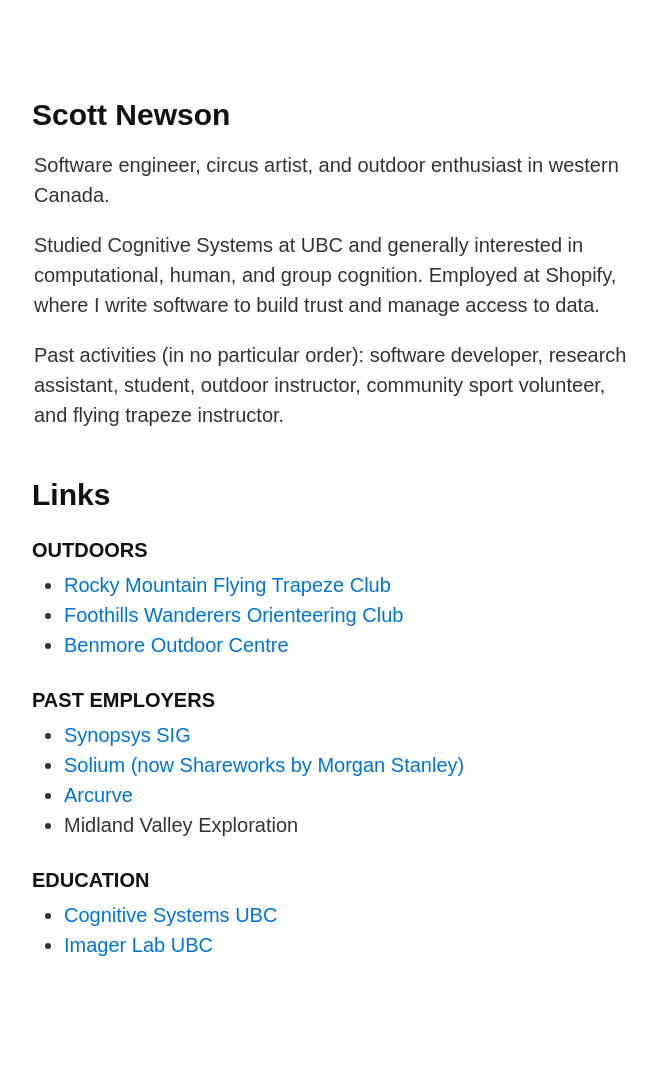
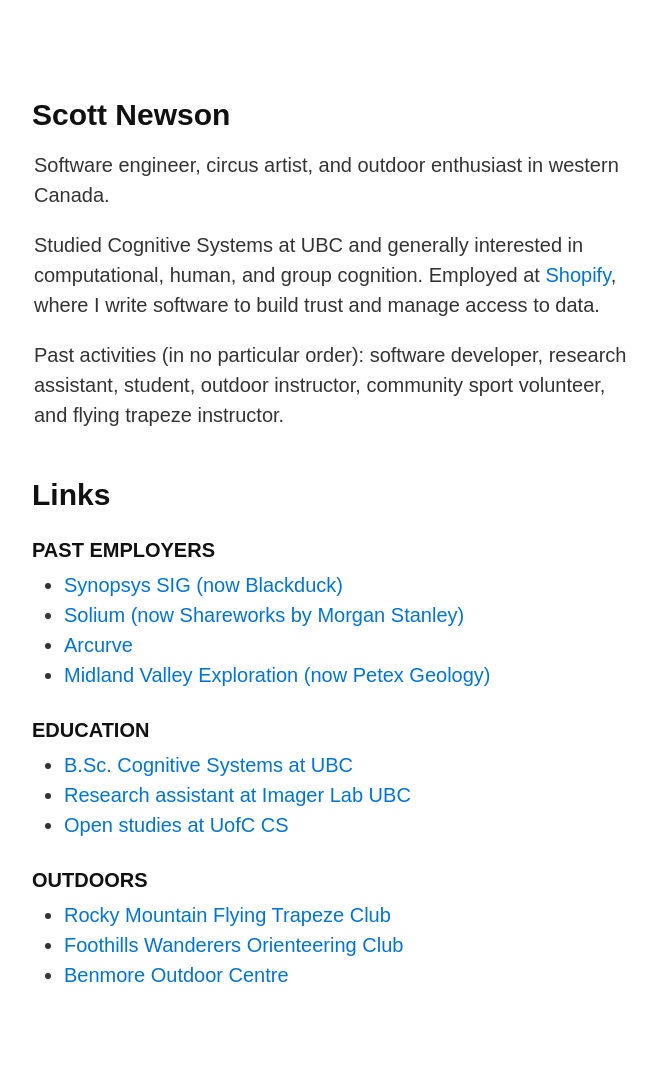
Before and after one commit to sgnewson/sgnewson.github.io, a Jekyll site: the page built from index.md, in a window 1280 px wide. Shown: the whole page, without its empty margins (306-963 px from the left). Built offline with Jekyll 4.4.1, drawn with Linux system fonts in a browser that asks for light colours; before the commit the page ends 1060 px from its top, so only the background shows below that.

Commit message:
Update index.md

```diff
--- a/index.md
+++ b/index.md
@@ -5,23 +5,23 @@
 ## Scott Newson
 Software engineer, circus artist, and outdoor enthusiast in western Canada.
 
-Studied Cognitive Systems at UBC and generally interested in computational, human, and group cognition. Employed at Shopify, where I write software to build trust and manage access to data.
+Studied Cognitive Systems at UBC and generally interested in computational, human, and group cognition. Employed at [Shopify](https://www.shopify.com), where I write software to build trust and manage access to data.
 
 Past activities (in no particular order): software developer, research assistant, student, outdoor instructor, community sport volunteer, and flying trapeze instructor.
 
 ## Links
+### Past Employers
+* [Synopsys SIG (now Blackduck)](https://www.blackduck.com)
+* [Solium (now Shareworks by Morgan Stanley)](https://www.shareworks.com/)
+* [Arcurve](https://www.arcurve.com/)
+* [Midland Valley Exploration (now Petex Geology)](https://www.petex.com/pe-geology/)
+
+### Education
+* [B.Sc. Cognitive Systems at UBC](https://cogsys.ubc.ca/)
+* [Research assistant at Imager Lab UBC](http://www.cs.ubc.ca/labs/imager/imager.php)
+* [Open studies at UofC CS](https://science.ucalgary.ca/computer-science)
+
 ### Outdoors
-
 * [Rocky Mountain Flying Trapeze Club](https://www.rockymountaintrapeze.ca/)
 * [Foothills Wanderers Orienteering Club](https://orienteeringcalgary.ca/)
 * [Benmore Outdoor Centre](https://www.experienceoutdoors.org.uk/outdoor-learning-scotland)
-
-### Past Employers
-* [Synopsys SIG](https://www.synopsys.com/software-integrity.html)
-* [Solium (now Shareworks by Morgan Stanley)](https://www.shareworks.com/)
-* [Arcurve](https://www.arcurve.com/)
-* Midland Valley Exploration
-
-### Education
-* [Cognitive Systems UBC](https://cogsys.ubc.ca/)
-* [Imager Lab UBC](http://www.cs.ubc.ca/labs/imager/imager.php)
```
